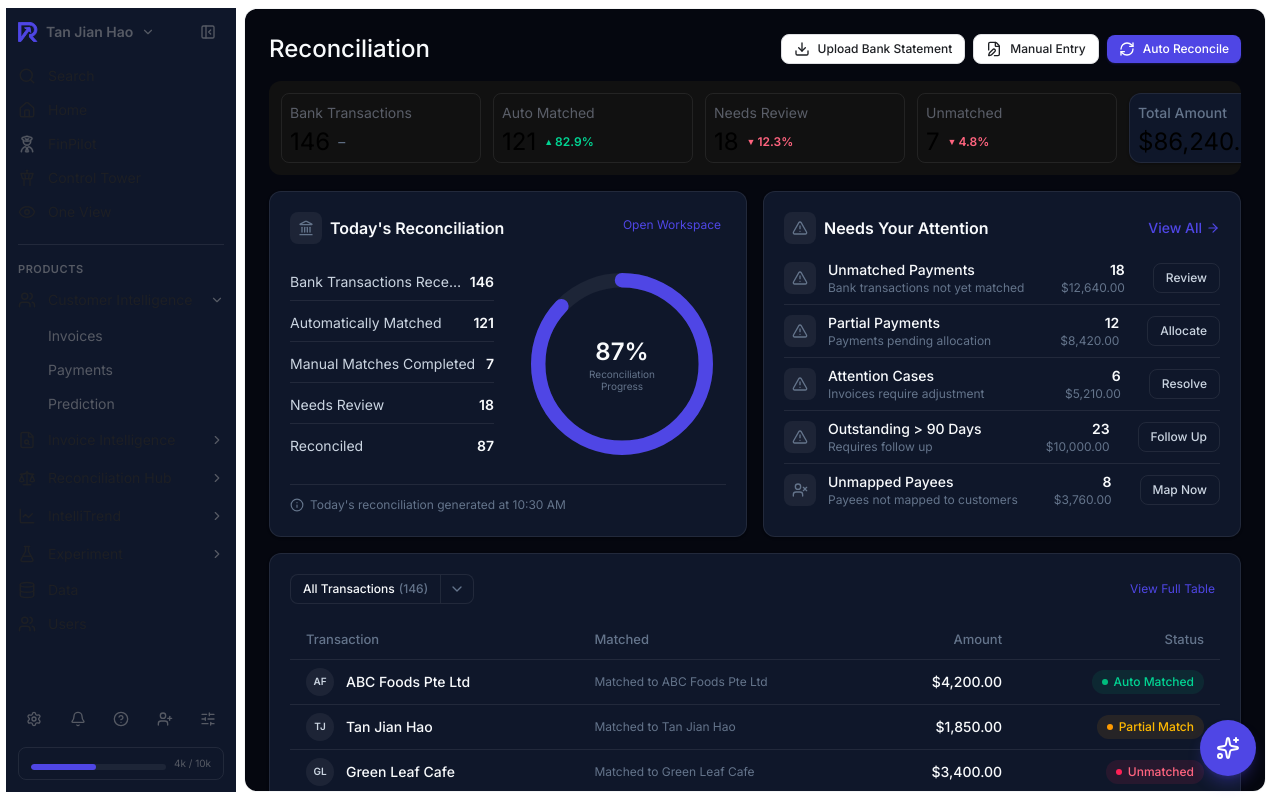
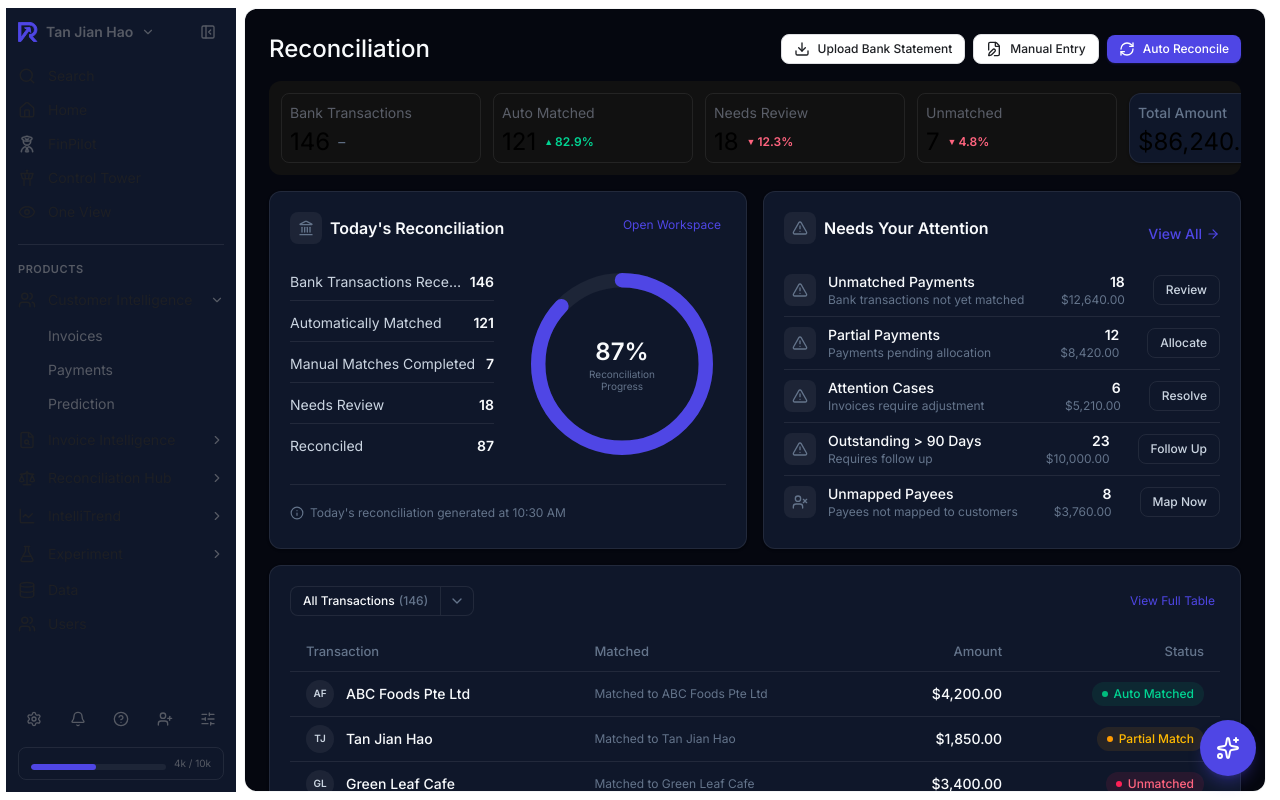
Before and after one commit to itsvicky-dev/reflex, a React (Vite) app: page /reconciliation-hub/overview in a window 1280 px wide. Built offline with nearby package versions, Linux system fonts and the light colour scheme.

Commit message:
style: update reconcialitaion info alignment

```diff
--- a/src/pages/ReconciliationHubOverviewPage.tsx
+++ b/src/pages/ReconciliationHubOverviewPage.tsx
@@ -3,7 +3,6 @@ import {
   AlertTriangle,
   ArrowRight,
   ChevronLeft,
-  Clock,
   Download,
   Eye,
   FileEdit,
@@ -416,7 +415,7 @@ export function ReconciliationHubOverviewPage() {
               tabIndex={0}
               onClick={() => setTab(statToTab[stat.id])}
               className={clsx(
-                ' rounded-lg min-w-[200px] flex-1 basis-[200px] max-h-[70px] cursor-pointer border py-1.5 px-2 transition-colors border-border hover:border-accent/40',
+                ' rounded-lg min-w-[200px] flex-1 basis-[200px] max-h-[70px] cursor-pointer border py-1.5 px-2 transition-colors border-border hover:border-accent/40 hover:bg-accent/5',
               )}
             >
               <span className={clsx('truncate text-sm text-[#5a5e68]')}>{stat.label}</span>
@@ -472,7 +471,7 @@ export function ReconciliationHubOverviewPage() {
             <ProgressRing value={reconciliationProgress} />
           </div>
 
-          <div className="mt-4 flex items-center gap-1.5 border-t border-border pt-3 text-xs text-ink-muted">
+          <div className="mt-4 flex flex-1 items-center gap-1.5 border-t border-border pt-3 text-xs text-ink-muted">
             <Info className="h-3.5 w-3.5" />
             <span>Today&apos;s reconciliation generated at {todaysReconciliationGeneratedAt}</span>
           </div>
@@ -480,7 +479,7 @@ export function ReconciliationHubOverviewPage() {
 
         <Card className="flex min-w-0 flex-col p-5">
           <div className="flex items-center justify-between gap-2">
-            <div className="flex items-center gap-2">
+            <div className="flex items-center gap-2 mb-3">
               <div className="flex h-8 w-8 shrink-0 items-center justify-center rounded-lg bg-surface-hover text-ink-muted">
                 <AlertTriangle className="h-4 w-4" />
               </div>
```
